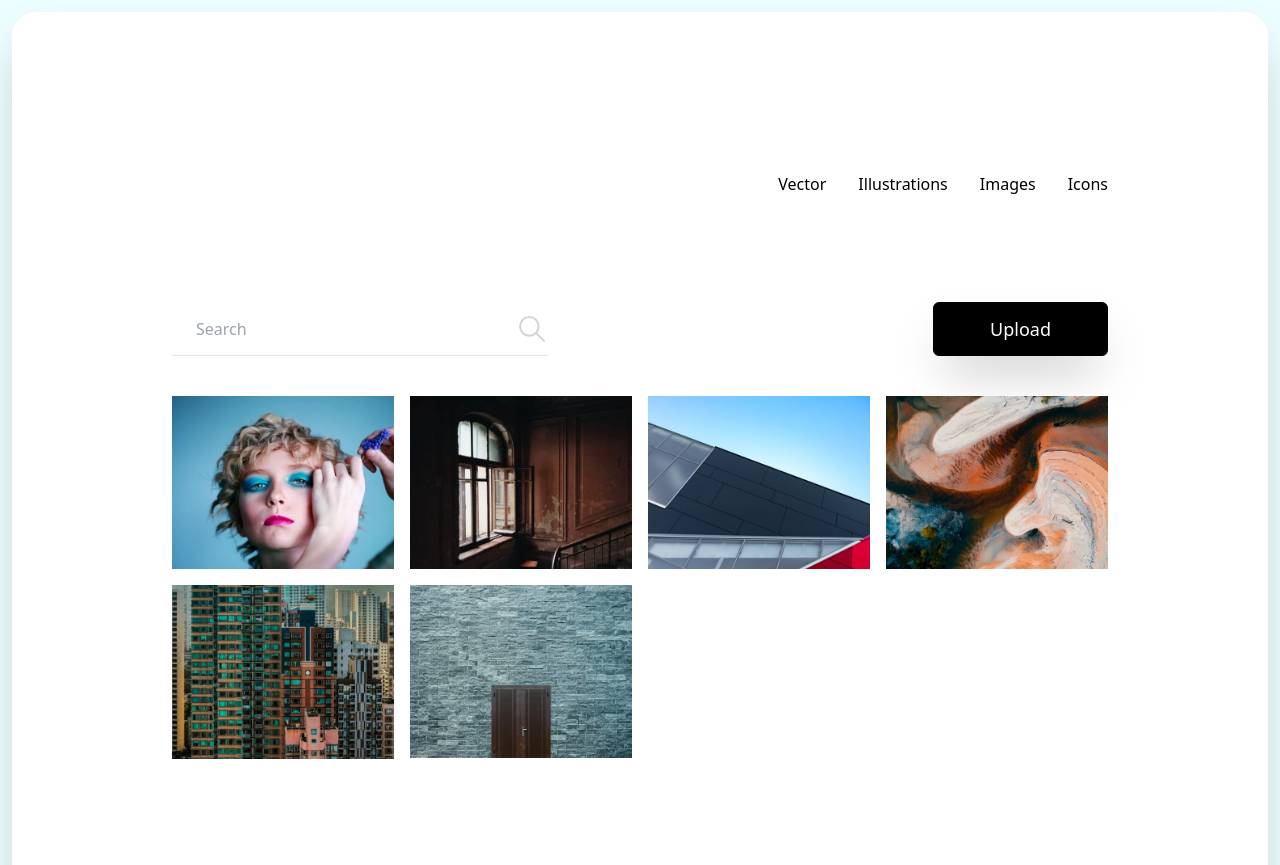
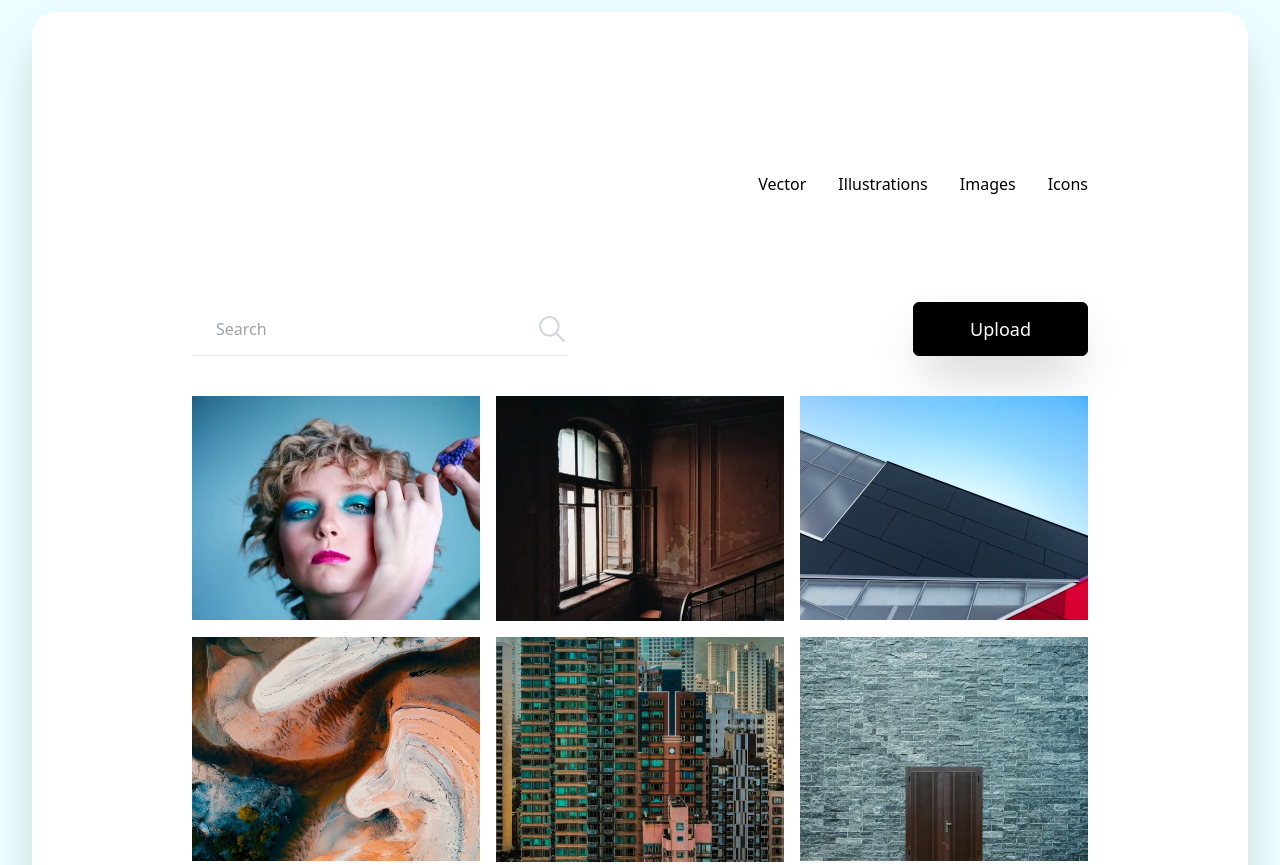
Before and after one commit to jits98/image-gallery, a plain HTML site: page index.html in a window 1280 px wide. Shown: the top 865 px of the page. Drawn offline with nearby package versions, Linux system fonts and the light colour scheme.

Commit message:
fix: Grid Cols on large screen

```diff
--- a/index.html
+++ b/index.html
@@ -80,7 +80,7 @@
         </div>
 
         <!-- Gallery Container -->
-        <div class="grid gap-4 md:grid-cols-3 lg:grid-cols-4">
+        <div class="grid gap-4 md:grid-cols-3">
           <!-- Image 1 -->
           <div class="relative group">
             <img src="images/image1.jpg" alt="" class="w-72" />
```
